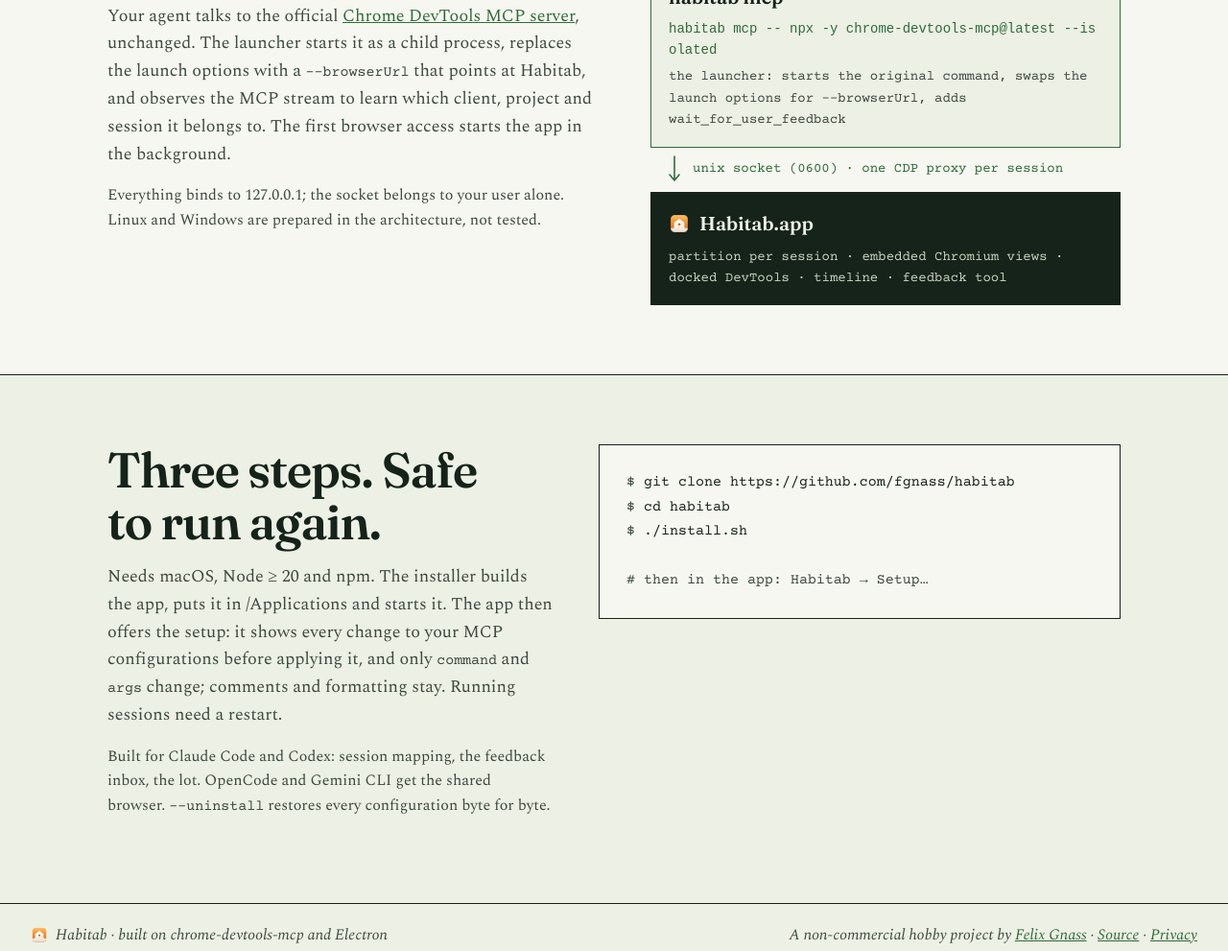
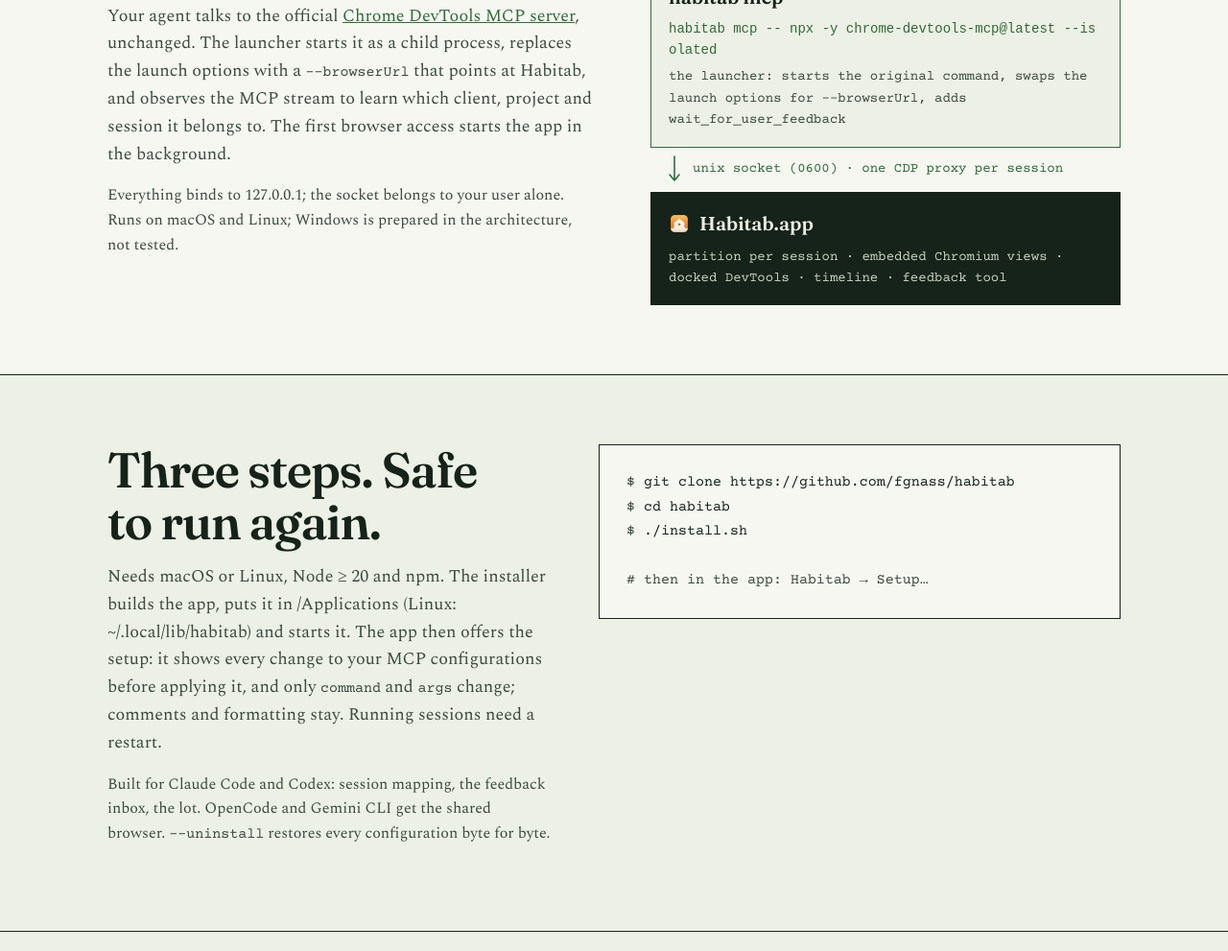
Before and after one commit to fgnass/habitab, an Electron app: page site/index.html in a window 1280 px wide. Shown: the part 5505-6496 px from the top of the page at 96% size. Drawn offline with Linux system fonts and the light colour scheme.

Commit message:
README and website: Linux support

```diff
--- a/site/index.html
+++ b/site/index.html
@@ -169,7 +169,7 @@ h1,h2,h3{text-wrap:balance}
       <div style="flex: 1 1 400px; display: flex; flex-direction: column; gap: 16px">
         <h2 style="margin: 0; font-family: 'Fraunces', serif; font-weight: 600; font-size: clamp(34px, 4vw, 52px); line-height: 1.05; letter-spacing: -0.02em">A launcher in front of the MCP server. Nothing else changes.</h2>
         <p style="margin: 0; color: #3C4A40">Your agent talks to the official <a href="https://github.com/ChromeDevTools/chrome-devtools-mcp">Chrome DevTools MCP server</a>, unchanged. The launcher starts it as a child process, replaces the launch options with a <code style="font-family: 'Courier Prime', monospace; font-size: 15px">--browserUrl</code> that points at Habitab, and observes the MCP stream to learn which client, project and session it belongs to. The first browser access starts the app in the background.</p>
-        <p style="margin: 0; color: #3C4A40; font-size: 16px">Everything binds to 127.0.0.1; the socket belongs to your user alone. Linux and Windows are prepared in the architecture, not tested.</p>
+        <p style="margin: 0; color: #3C4A40; font-size: 16px">Everything binds to 127.0.0.1; the socket belongs to your user alone. Runs on macOS and Linux; Windows is prepared in the architecture, not tested.</p>
       </div>
       <div style="flex: 1 1 380px; display: flex; flex-direction: column; font-family: 'Courier Prime', monospace; font-size: 14px">
         <div style="border: 1.2px solid #15231A; background: #EDF0E4; padding: 16px 18px; display: flex; flex-direction: column; gap: 4px">
@@ -202,7 +202,7 @@ h1,h2,h3{text-wrap:balance}
     <div style="max-width: 1120px; width: 100%; margin: 0 auto; padding: 72px 32px 88px; display: flex; flex-wrap: wrap; gap: 48px">
       <div style="flex: 1 1 360px; display: flex; flex-direction: column; gap: 16px">
         <h2 style="margin: 0; font-family: 'Fraunces', serif; font-weight: 600; font-size: clamp(34px, 4vw, 52px); line-height: 1.05; letter-spacing: -0.02em">Three steps. Safe to run again.</h2>
-        <p style="margin: 0; color: #3C4A40">Needs macOS, Node ≥ 20 and npm. The installer builds the app, puts it in /Applications and starts it. The app then offers the setup: it shows every change to your MCP configurations before applying it, and only <code style="font-family: 'Courier Prime', monospace; font-size: 15px">command</code> and <code style="font-family: 'Courier Prime', monospace; font-size: 15px">args</code> change; comments and formatting stay. Running sessions need a restart.</p>
+        <p style="margin: 0; color: #3C4A40">Needs macOS or Linux, Node ≥ 20 and npm. The installer builds the app, puts it in /Applications (Linux: ~/.local/lib/habitab) and starts it. The app then offers the setup: it shows every change to your MCP configurations before applying it, and only <code style="font-family: 'Courier Prime', monospace; font-size: 15px">command</code> and <code style="font-family: 'Courier Prime', monospace; font-size: 15px">args</code> change; comments and formatting stay. Running sessions need a restart.</p>
         <p style="margin: 0; color: #3C4A40; font-size: 16px">Built for Claude Code and Codex: session mapping, the feedback inbox, the lot. OpenCode and Gemini CLI get the shared browser. <code style="font-family: 'Courier Prime', monospace; font-size: 15px">--uninstall</code> restores every configuration byte for byte.</p>
       </div>
       <pre style="flex: 1 1 440px; margin: 0; padding: 26px 28px; border: 1.2px solid #15231A; background: #F6F7F0; font-family: 'Courier Prime', monospace; font-size: 15px; line-height: 1.7; overflow-x: auto; white-space: pre; color: #15231A; align-self: flex-start"><span style="color: #3C4A40">$</span> git clone https://github.com/fgnass/habitab
```
Also changed, not shown: README.md.
